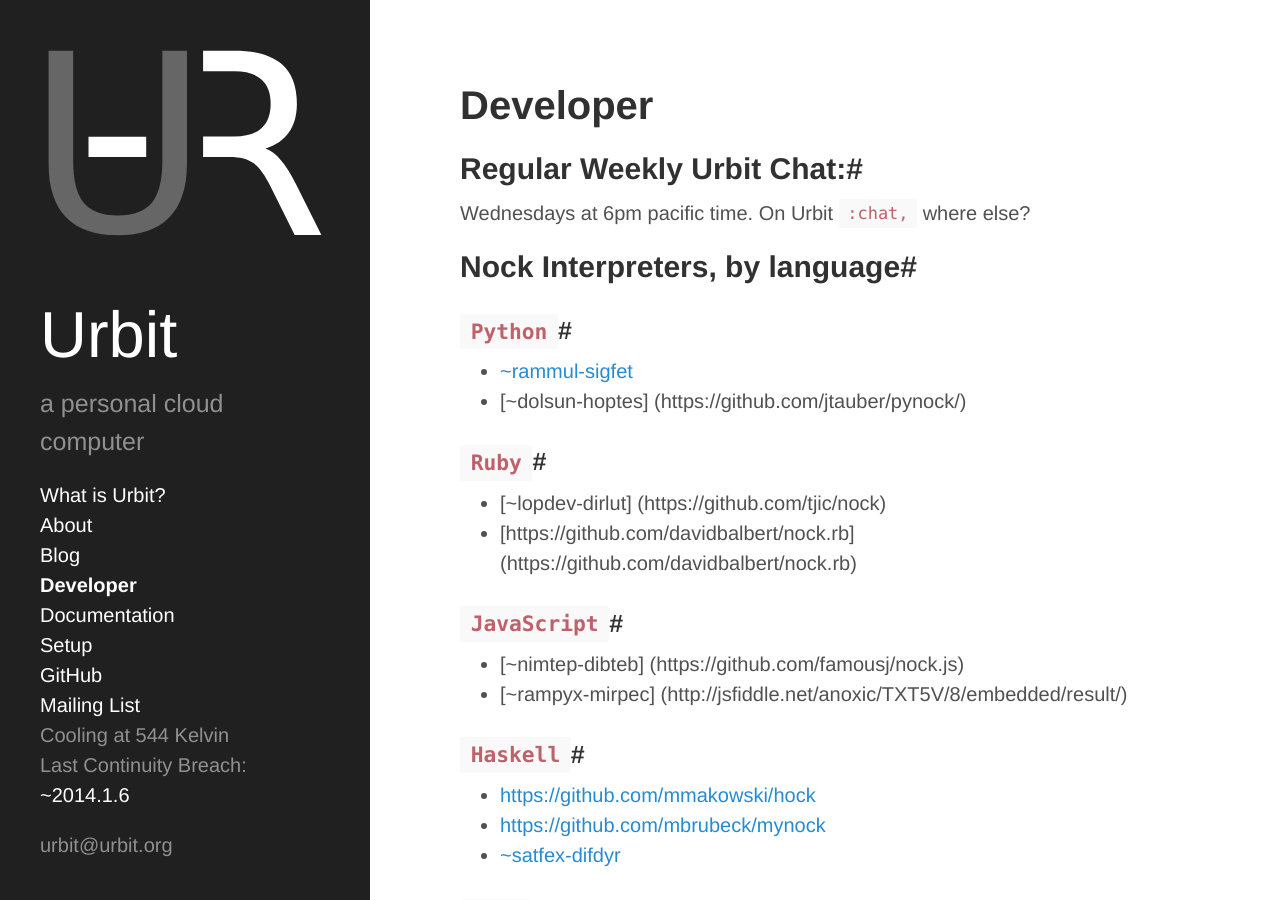
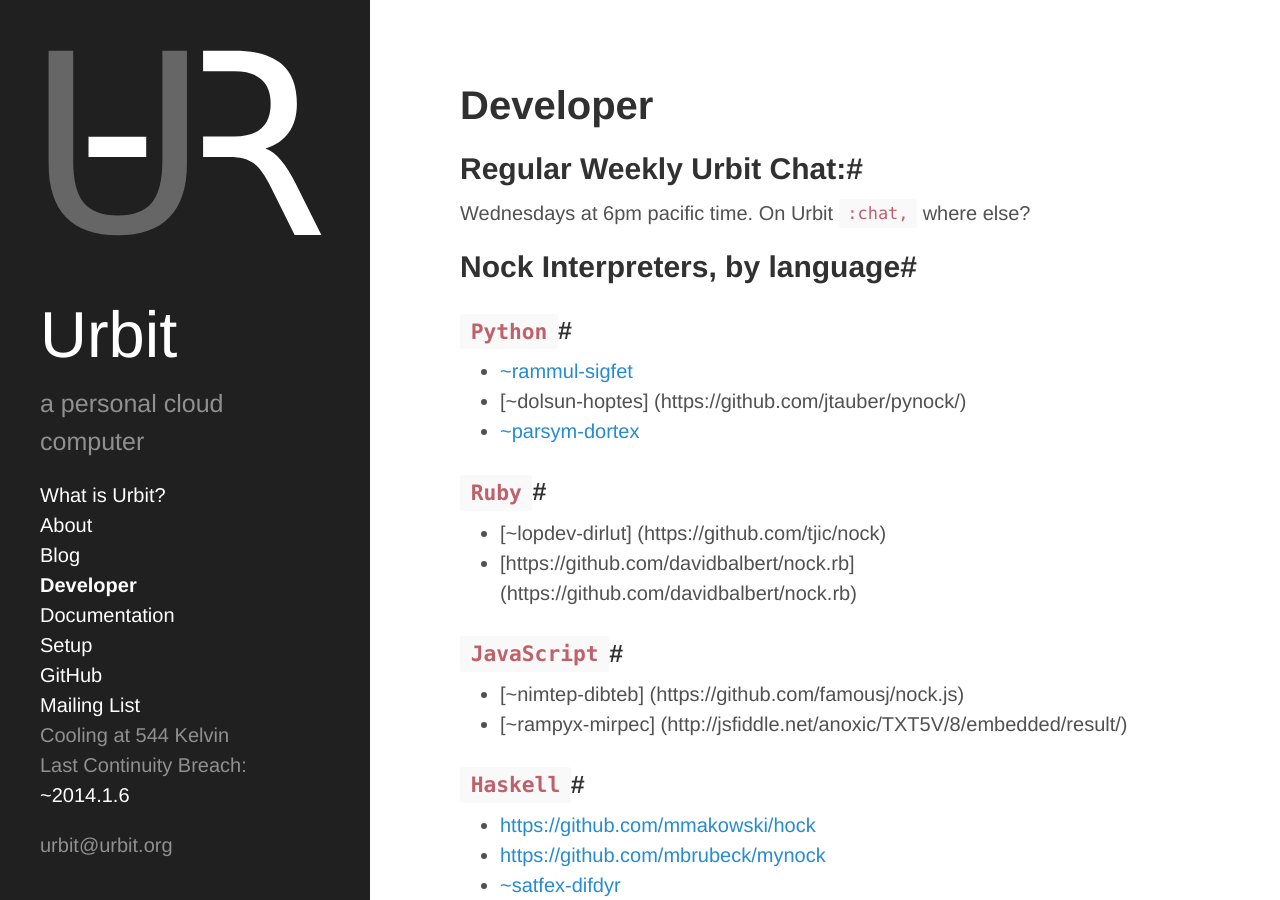
Before and after one commit to urbit/old-urbit.org, a Jekyll site: the page built from dev.md, in a window 1280 px wide and 900 px high. Built offline with Jekyll 4.4.1, drawn with Linux system fonts in a browser that asks for light colours; Markdown is read by kramdown in place of the engine named in the settings.

Commit message:
added ~parsym-dortex's nock interpreter

```diff
--- a/dev.md
+++ b/dev.md
@@ -13,6 +13,7 @@
 
 + [~rammul-sigfet](https://github.com/eykd/nock)
 + [~dolsun-hoptes] (https://github.com/jtauber/pynock/)
++ [~parsym-dortex](https://github.com/calcu16/urbit/blob/master/extras/simulator.py)
 
 ###`Ruby`#
 
```
